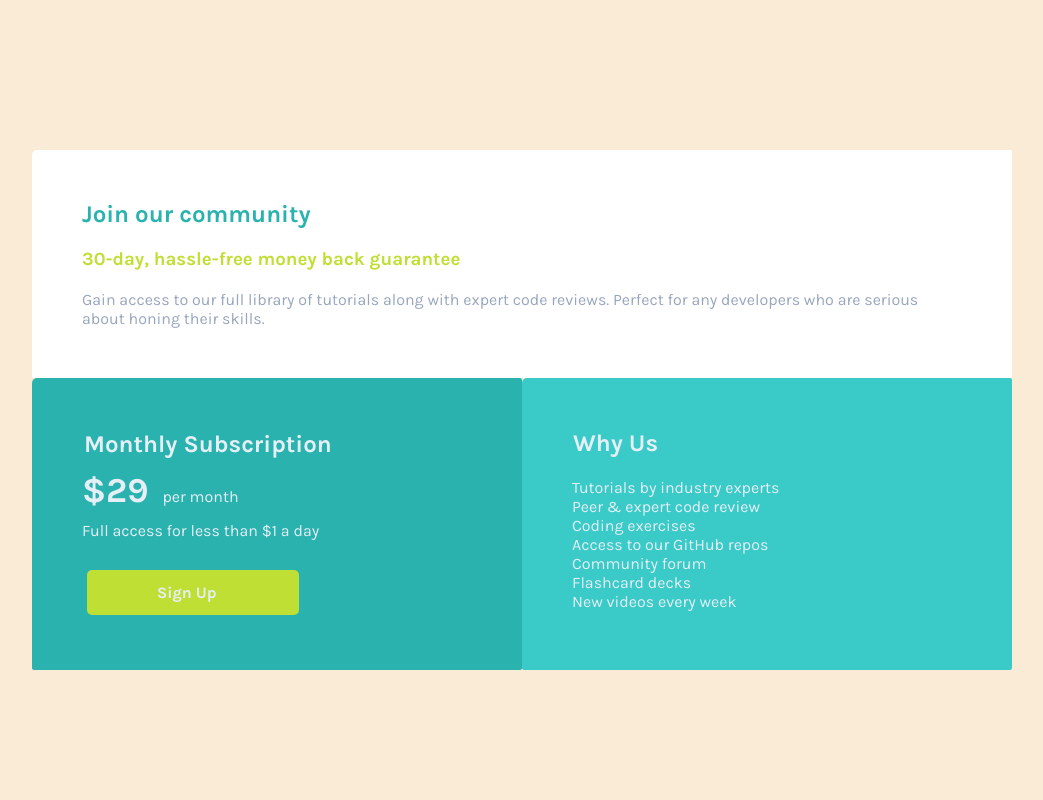
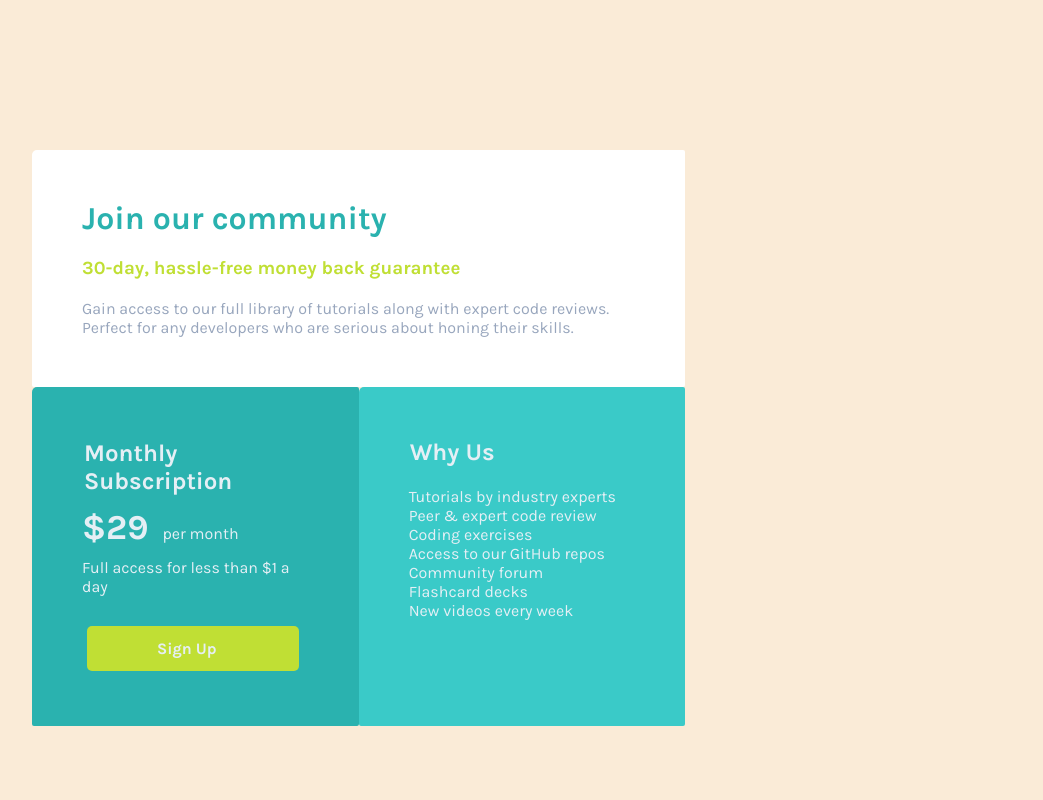
Before and after one commit to IzabellaLoyse/Single-price-grid-component, a plain HTML site: page index.html in a window 1280 px wide. Shown: the top 800 px of the page, without its empty margins (118-1161 px from the left). Drawn offline with Linux system fonts and the light colour scheme.

Commit message:
Correções

```diff
--- a/CSS/Style.css
+++ b/CSS/Style.css
@@ -7,7 +7,7 @@ body{
   padding: 50px;
   margin: 100px;
   display: grid;
-  grid-template-columns: 1fr 1fr;
+  grid-template-columns: 1fr 1fr 1fr;
   grid-template-rows: 20fr ;
   grid-template-areas: "primary primary"
                                      "second third"
@@ -27,7 +27,7 @@ body{
 
 }
 
-.container .primary-box h2{
+.container .primary-box h1{
   padding: 10px;
   color: var(--cyan);
   font-weight: 700;
@@ -64,7 +64,7 @@ body{
 }
 #pan{
   color: var(--light-gray);
-  padding-top: 12px;
+  padding-top: 10px;
 }
  #single{
    font-size: 35px;
--- a/index.html
+++ b/index.html
@@ -26,7 +26,7 @@ rel="stylesheet">
 
   <div class="container" >
     <div class="primary-box">
-      <h2> Join our community</h2>
+      <h1> Join our community</h1>
     <h3>30-day, hassle-free money back guarantee</h3>
     <p>
       Gain access to our full library of tutorials along with expert code reviews.
```
